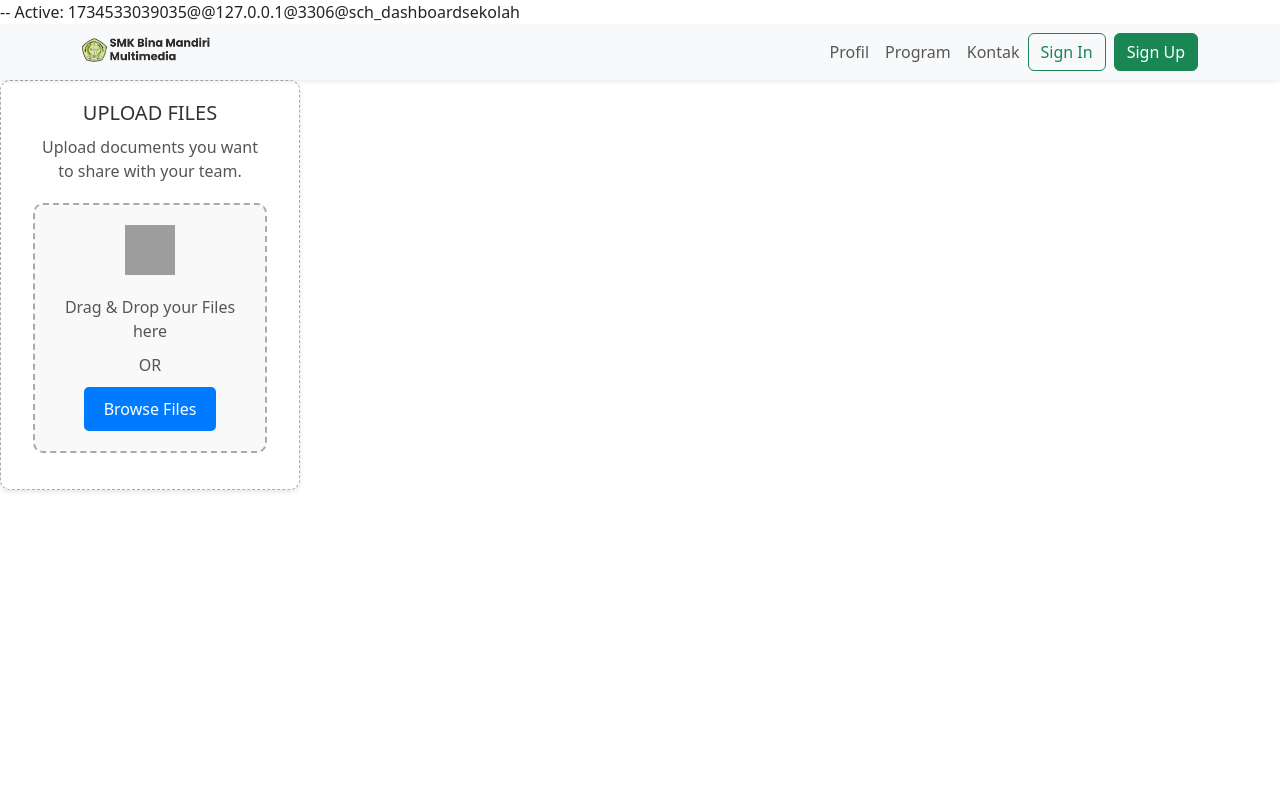
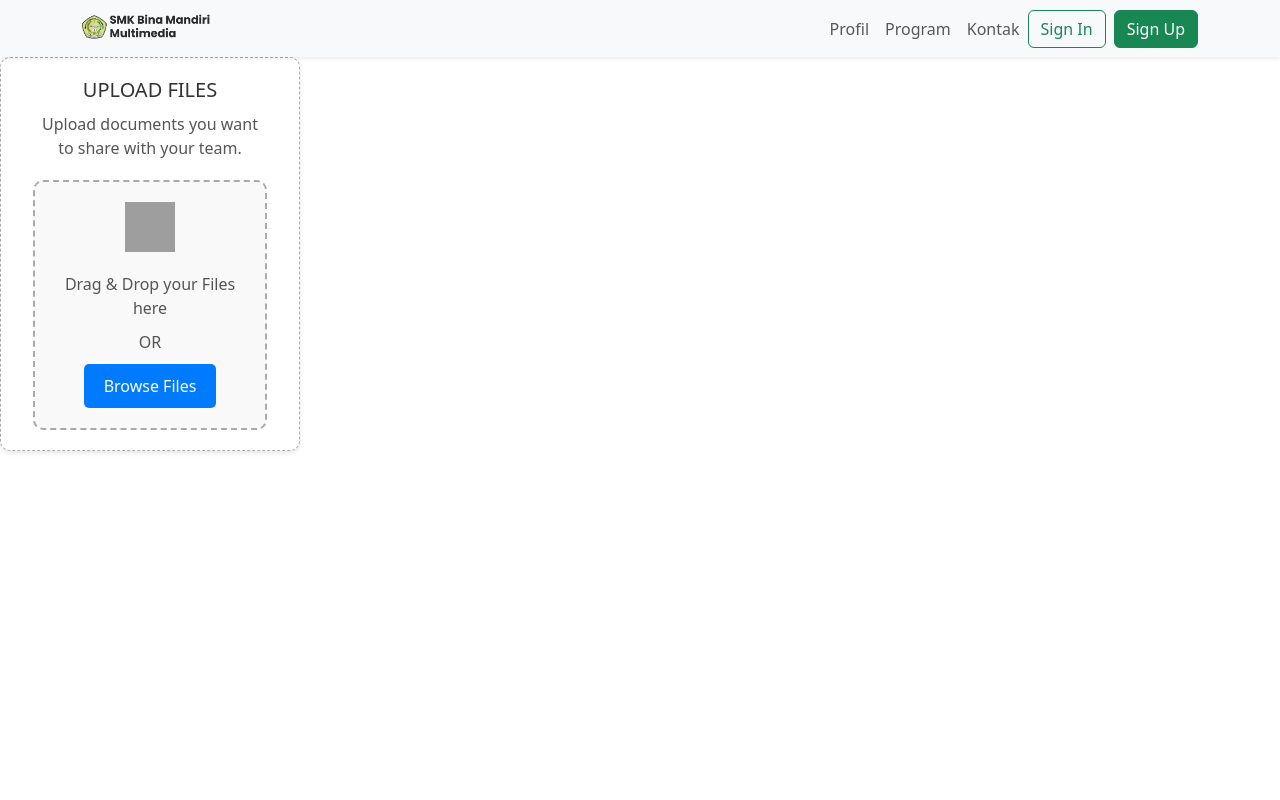
Before and after one commit to rayymhra/web-sekolah, a PHP site: page /siswa/index.php in a window 1280 px wide. Run offline with PHP 8.4, Linux system fonts and the light colour scheme; grey boxes are pictures that could not be loaded.

Commit message:
Menghapus kode yang tidak penting

```diff
--- a/siswa/index.php
+++ b/siswa/index.php
@@ -1,4 +1,3 @@
--- Active: 1734533039035@@127.0.0.1@3306@sch_dashboardsekolah
 <!DOCTYPE html>
 <html lang="en">
 <head>
```
